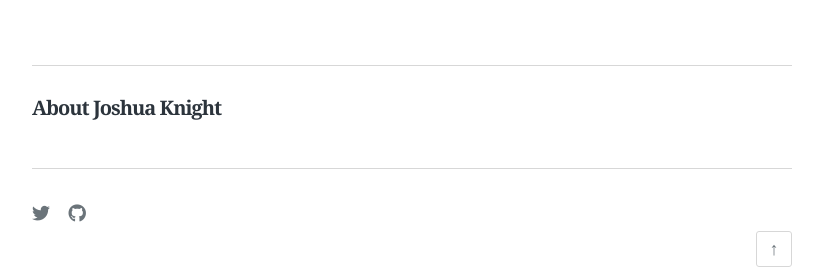
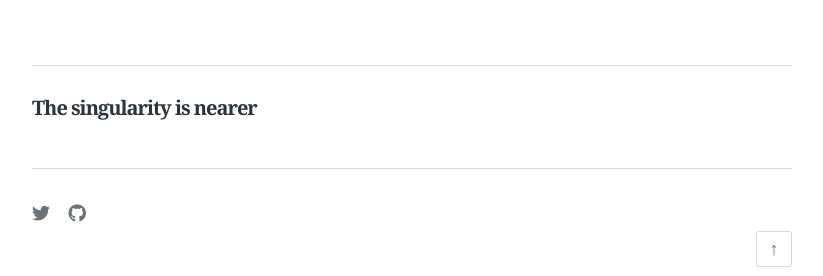
Before and after one commit to Joshua-K1/joshua-k1.github.io, a Jekyll site: the page built from _posts/2024-11-20-winter-is-coming.md, in a window 1280 px wide and 900 px high, scrolled down 4189 px. Shown: the part 621-897 px from the top of the window, without its empty margins (228-1051 px from the left). Built offline with Jekyll 4.4.1, drawn with Linux system fonts in a browser that asks for light colours; some web fonts are replaced; formulas are drawn with MathJax 3.

Commit message:
updating footer

```diff
--- a/_layouts/post.html
+++ b/_layouts/post.html
@@ -39,7 +39,7 @@ layout: default
           class="screen-reader-text">{{ site.data.author.name }}'s Picture</span></div>
       {% endif %}
       <div class="author-details">
-        <h2 class="author-title">About {{ site.data.author.name }}</h2>
+        <h2 class="author-title">The singularity is nearer</h2>
         <div class="author-bio">{{ site.data.author.bio | markdownify }}</div>
         {% if site.data.author.location and site.data.author.location != "" %}
         <span class="author-location">{{ site.data.author.location}}</span>
```
